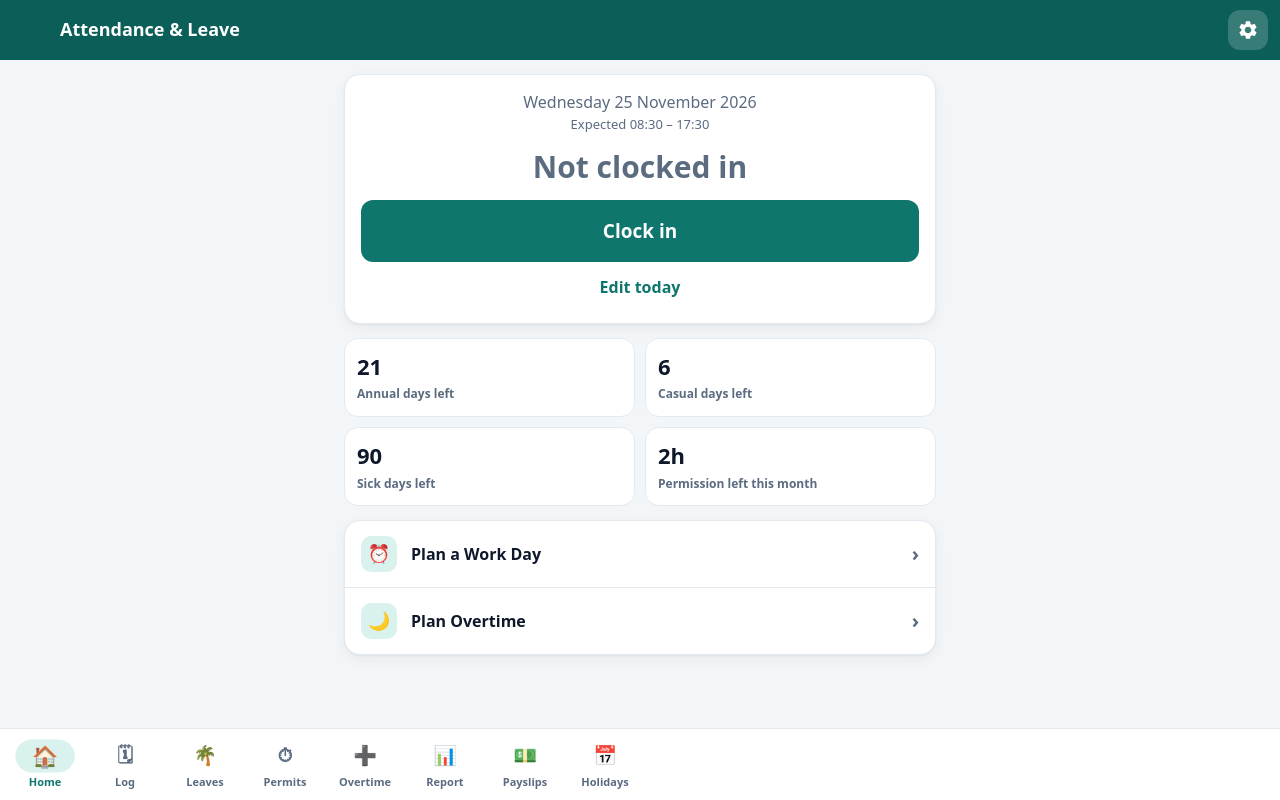
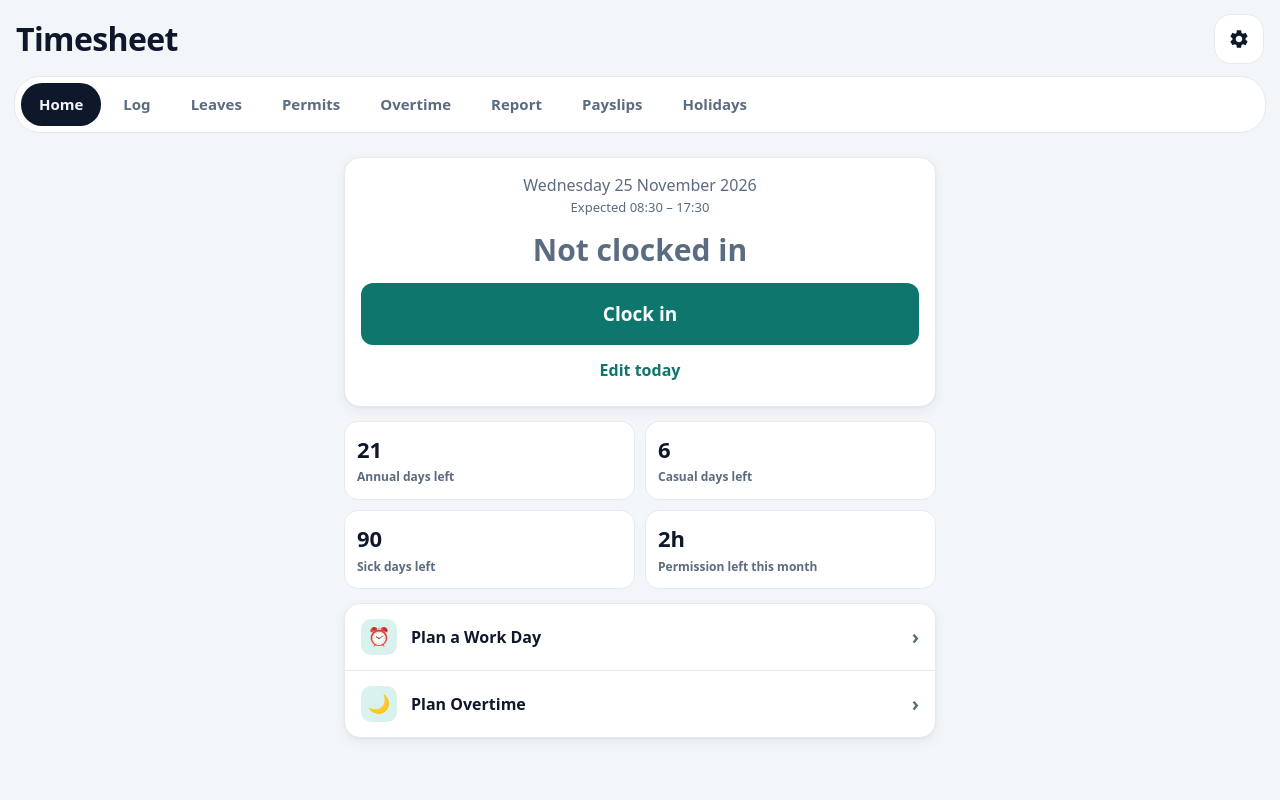
Before and after one commit to minammicheal-web/timesheet, a plain HTML site: page index.html in a window 1280 px wide. Drawn offline with Linux system fonts and the light colour scheme.

Commit message:
Restyle header: bold Timesheet title, gear button, pill tab bar at top
Co-Authored-By: Claude Sonnet 5.5 <noreply@anthropic.com>
Claude-Session: https://claude.ai/code/session_015gLCsMTVSgyoN3xzPNxEP4

```diff
--- a/index.html
+++ b/index.html
@@ -3,7 +3,7 @@
 <head>
 <meta charset="utf-8">
 <meta name="viewport" content="width=device-width,initial-scale=1,viewport-fit=cover">
-<meta name="theme-color" content="#0b5f58">
+<meta name="theme-color" content="#f3f6f8">
 <link rel="manifest" href="manifest.json">
 <link rel="icon" href="icon-192.png">
 <title>Attendance &amp; Leave</title>
@@ -18,23 +18,21 @@
 @media (prefers-color-scheme:dark){:root:not([data-theme=light]){--bg:#0b1220;--card:#131c2e;--text:#e6edf6;--muted:#9fb0c6;--line:#27354f;--accent:#2dd4bf;--on-accent:#04201c;--soft:#12332f;--danger:#f87171;--on-danger:#2a0a0a;--danger-soft:#3b1717;--warn:#fbbf24;--warn-soft:#3a2d0b;--ok:#4ade80;--ok-soft:#10301c;--info:#93c5fd;--info-soft:#16284a;--shadow:none;--danger-fg:#f87171;--hdr-bg:#0e3b37;--hdr-fg:#e0fbf7;--toast-bg:#e6edf6;--toast-fg:#0b1220;--outline:#8a98ab;color-scheme:dark}}
 *{box-sizing:border-box;-webkit-tap-highlight-color:transparent}
 html,body{margin:0;background:var(--bg);color:var(--text);font:16px/1.4 system-ui,-apple-system,"Segoe UI",Roboto,sans-serif}
-header{position:sticky;top:0;z-index:5;background:var(--hdr-bg);color:var(--hdr-fg);display:flex;align-items:center;gap:8px;
-  padding:calc(10px + env(safe-area-inset-top)) 12px 10px;min-height:56px}
-header h1{flex:1;margin:0;font-size:18px;font-weight:700}
-header button{position:relative;overflow:hidden;display:inline-flex;align-items:center;justify-content:center;border:0;background:rgba(255,255,255,.18);color:inherit;width:40px;height:40px;border-radius:12px;font-size:20px;cursor:pointer}
-header button.hide{visibility:hidden}
-main{max-width:620px;margin:0 auto;padding:14px 14px calc(96px + env(safe-area-inset-bottom));touch-action:pan-y;overflow-x:hidden}
+#top{position:sticky;top:0;z-index:5;background:var(--bg);padding-top:env(safe-area-inset-top)}
+header{display:flex;align-items:center;gap:10px;padding:14px 16px 8px;min-height:72px}
+header h1{flex:1;margin:0;font-size:32px;line-height:1.1;font-weight:800;letter-spacing:-.6px;color:var(--text)}
+header button{position:relative;overflow:hidden;display:inline-flex;align-items:center;justify-content:center;border:1px solid var(--line);background:var(--card);color:var(--text);width:50px;height:50px;border-radius:17px;font-size:22px;cursor:pointer;flex:0 0 auto}
+header button.hide{display:none}
+main{max-width:620px;margin:0 auto;padding:14px 14px calc(30px + env(safe-area-inset-bottom));touch-action:pan-y;overflow-x:hidden}
 #view.anim-l{animation:pgL .32s cubic-bezier(.2,.8,.2,1)}#view.anim-r{animation:pgR .32s cubic-bezier(.2,.8,.2,1)}
 @keyframes pgL{from{opacity:0;transform:translateX(44px)}to{opacity:1;transform:none}}
 @keyframes pgR{from{opacity:0;transform:translateX(-44px)}to{opacity:1;transform:none}}
 #view.snap{transition:transform .22s ease}
-#tabs{position:fixed;left:0;right:0;bottom:0;z-index:6;display:flex;gap:2px;overflow-x:auto;scrollbar-width:none;scroll-behavior:smooth;-webkit-overflow-scrolling:touch;
-  background:var(--card);border-top:1px solid var(--line);padding:6px 6px calc(6px + env(safe-area-inset-bottom))}
+#tabs{display:flex;gap:4px;overflow-x:auto;scrollbar-width:none;scroll-behavior:smooth;-webkit-overflow-scrolling:touch;background:var(--card);border:1px solid var(--line);border-radius:26px;margin:4px 14px 10px;padding:6px}
 #tabs::-webkit-scrollbar{display:none}
-.tab{position:relative;overflow:hidden;flex:0 0 auto;min-width:78px;border:0;background:transparent;color:var(--muted);display:flex;flex-direction:column;align-items:center;gap:3px;
-  padding:6px 6px 5px;border-radius:16px;font:inherit;font-size:11px;font-weight:600;cursor:pointer}
-.tab .ti{width:54px;height:30px;border-radius:15px;display:flex;align-items:center;justify-content:center;font-size:19px;line-height:1;transition:background .28s,transform .3s cubic-bezier(.3,1.5,.5,1)}
-.tab.on{color:var(--accent)}.tab.on .ti{background:var(--soft);transform:scale(1.1)}
+.tab{position:relative;overflow:hidden;flex:0 0 auto;border:0;background:transparent;color:var(--muted);padding:11px 18px;border-radius:21px;font:inherit;font-size:15px;font-weight:700;cursor:pointer;transition:background .28s,color .28s,transform .2s}
+.tab:active{transform:scale(.96)}
+.tab.on{background:var(--text);color:var(--bg)}
 .rip{position:absolute;border-radius:50%;background:currentColor;opacity:.28;transform:scale(0);animation:rip .6s ease-out forwards;pointer-events:none}
 @keyframes rip{to{transform:scale(1);opacity:0}}
 header #gear{margin-left:2px}header #gear.hide{display:none}
@@ -92,7 +90,7 @@ textarea{min-height:140px;font:13px/1.4 ui-monospace,Menlo,Consolas,monospace}
 #modal{position:fixed;inset:0;z-index:20;background:rgba(2,6,23,.55);display:none;align-items:flex-end;justify-content:center}
 #modal.show{display:flex}
 #sheet{background:var(--card);width:100%;max-width:620px;max-height:92vh;overflow:auto;border-radius:20px 20px 0 0;padding:18px 16px calc(18px + env(safe-area-inset-bottom))}
-#toast{position:fixed;left:50%;bottom:calc(92px + env(safe-area-inset-bottom));transform:translateX(-50%);z-index:30;background:var(--toast-bg);color:var(--toast-fg);
+#toast{position:fixed;left:50%;bottom:calc(30px + env(safe-area-inset-bottom));transform:translateX(-50%);z-index:30;background:var(--toast-bg);color:var(--toast-fg);
   padding:10px 16px;border-radius:12px;font-size:14px;opacity:0;pointer-events:none;transition:opacity .2s;max-width:90%;text-align:center}
 #toast.show{opacity:1}
 .prev{background:var(--bg);border-radius:12px;padding:10px 12px;margin-top:14px;font-size:14px}
@@ -129,9 +127,9 @@ main .ms-l{background:var(--bg)}
 </style>
 </head>
 <body>
-<header><button id="back" class="hide" aria-label="Back">‹</button><h1 id="title">Attendance</h1><button id="act" class="hide" aria-label="Add">+</button><button id="gear" data-go="settings" aria-label="Settings"><svg viewBox="0 0 24 24" width="22" height="22" aria-hidden="true"><path fill="currentColor" d="M19.14 12.94c.04-.3.06-.61.06-.94 0-.32-.02-.64-.07-.94l2.03-1.58a.49.49 0 0 0 .12-.61l-1.92-3.32a.488.488 0 0 0-.59-.22l-2.39.96c-.5-.38-1.03-.7-1.62-.94l-.36-2.54a.484.484 0 0 0-.48-.41h-3.84c-.24 0-.43.17-.47.41l-.36 2.54c-.59.24-1.13.57-1.62.94l-2.39-.96c-.22-.08-.47 0-.59.22L2.74 8.87c-.12.21-.08.47.12.61l2.03 1.58c-.05.3-.09.63-.09.94s.02.64.07.94l-2.03 1.58a.49.49 0 0 0-.12.61l1.92 3.32c.12.22.37.29.59.22l2.39-.96c.5.38 1.03.7 1.62.94l.36 2.54c.05.24.24.41.48.41h3.84c.24 0 .44-.17.47-.41l.36-2.54c.59-.24 1.13-.56 1.62-.94l2.39.96c.22.08.47 0 .59-.22l1.92-3.32c.12-.22.07-.47-.12-.61l-2.01-1.58zM12 15.6c-1.98 0-3.6-1.62-3.6-3.6s1.62-3.6 3.6-3.6 3.6 1.62 3.6 3.6-1.62 3.6-3.6 3.6z"/></svg></button></header>
+<div id="top"><header><button id="back" class="hide" aria-label="Back">‹</button><h1 id="title">Attendance</h1><button id="act" class="hide" aria-label="Add">+</button><button id="gear" data-go="settings" aria-label="Settings"><svg viewBox="0 0 24 24" width="22" height="22" aria-hidden="true"><path fill="currentColor" d="M19.14 12.94c.04-.3.06-.61.06-.94 0-.32-.02-.64-.07-.94l2.03-1.58a.49.49 0 0 0 .12-.61l-1.92-3.32a.488.488 0 0 0-.59-.22l-2.39.96c-.5-.38-1.03-.7-1.62-.94l-.36-2.54a.484.484 0 0 0-.48-.41h-3.84c-.24 0-.43.17-.47.41l-.36 2.54c-.59.24-1.13.57-1.62.94l-2.39-.96c-.22-.08-.47 0-.59.22L2.74 8.87c-.12.21-.08.47.12.61l2.03 1.58c-.05.3-.09.63-.09.94s.02.64.07.94l-2.03 1.58a.49.49 0 0 0-.12.61l1.92 3.32c.12.22.37.29.59.22l2.39-.96c.5.38 1.03.7 1.62.94l.36 2.54c.05.24.24.41.48.41h3.84c.24 0 .44-.17.47-.41l.36-2.54c.59-.24 1.13-.56 1.62-.94l2.39.96c.22.08.47 0 .59-.22l1.92-3.32c.12-.22.07-.47-.12-.61l-2.01-1.58zM12 15.6c-1.98 0-3.6-1.62-3.6-3.6s1.62-3.6 3.6-3.6 3.6 1.62 3.6 3.6-1.62 3.6-3.6 3.6z"/></svg></button></header>
+<nav id="tabs" aria-label="Sections"></nav></div>
 <main id="view"></main>
-<nav id="tabs" aria-label="Sections"></nav>
 <div id="modal"><div id="sheet"></div></div>
 <div id="toast"></div>
 <input type="file" id="payfile" accept=".htm,.html,text/html,*/*" multiple hidden>
@@ -321,7 +319,7 @@ function ask(msg,ok){return new Promise(res=>{
 const TABS=[['home','🏠','Home'],['log','🗓','Log'],['leaves','🌴','Leaves'],['perm','⏱','Permits'],['ot','➕','Overtime'],['report','📊','Report'],['pay','💵','Payslips'],['setup','📅','Holidays']];
 const tabIdx=v=>TABS.findIndex(t=>t[0]===v);
 let prevView='home';
-function buildTabs(){$('#tabs').innerHTML=TABS.map(t=>'<button class="tab" data-tab="'+t[0]+'" data-go="'+t[0]+'"><span class="ti">'+t[1]+'</span>'+t[2]+'</button>').join('')}
+function buildTabs(){$('#tabs').innerHTML=TABS.map(t=>'<button class="tab" data-tab="'+t[0]+'" data-go="'+t[0]+'">'+t[2]+'</button>').join('')}
 function switchTab(v,dir){
   if(v===view)return;
   const from=tabIdx(view),to=tabIdx(v);
@@ -578,7 +576,7 @@ function vSettings(){
 
 function render(){
   closeMs();
-  $('#title').textContent=TITLES[view];
+  $('#title').textContent=tabIdx(view)>=0?'Timesheet':TITLES[view];
   $('#back').classList.toggle('hide',tabIdx(view)>=0);
   $('#gear').classList.toggle('hide',view==='settings');
   document.querySelectorAll('.tab').forEach(b=>{const on=b.dataset.tab===view;b.classList.toggle('on',on);if(on){b.setAttribute('aria-current','page');const t=$('#tabs');t.scrollTo({left:b.offsetLeft-(t.clientWidth-b.offsetWidth)/2})}else b.removeAttribute('aria-current')});
@@ -894,7 +892,7 @@ function applyTheme(){
   const dark=t==='dark'||(t!=='light'&&deviceDark());
   /* always set explicitly so it works even where the WebView does not report the device mode */
   root.setAttribute('data-theme',dark?'dark':'light');
-  const m=document.querySelector('meta[name=theme-color]');if(m)m.setAttribute('content',dark?'#0e3b37':'#0b5f58');
+  const m=document.querySelector('meta[name=theme-color]');if(m)m.setAttribute('content',dark?'#0b1220':'#f3f6f8');
 }
 window.onDeviceTheme=applyTheme;
 document.addEventListener('visibilitychange',()=>{if(!document.hidden)applyTheme()});
@@ -1448,7 +1446,7 @@ document.addEventListener('pointerdown',ev=>{
 /* ---- swipe the screen left/right to move between tabs ---- */
 (function(){
   let sx=0,sy=0,mode=0,on=false;const el=()=>$('#view');
-  const blocked=t=>$('#modal').classList.contains('show')||$('#msmenu')||t.closest('input,textarea,select,.ms,#tabs,header');
+  const blocked=t=>$('#modal').classList.contains('show')||$('#msmenu')||t.closest('input,textarea,select,.ms,#top');
   document.addEventListener('touchstart',ev=>{
     on=false;mode=0;if(ev.touches.length!==1||tabIdx(view)<0||blocked(ev.target))return;
     sx=ev.touches[0].clientX;sy=ev.touches[0].clientY;on=true;el().classList.remove('snap');
--- a/sw.js
+++ b/sw.js
@@ -1,5 +1,5 @@
 // Network-first service worker: always tries the latest files, falls back to cache offline.
-const CACHE = 'timesheet-v9';
+const CACHE = 'timesheet-v10';
 const FILES = ['./', 'index.html', 'manifest.json', 'icon-192.png', 'icon-512.png'];
 
 self.addEventListener('install', (e) => {
```
